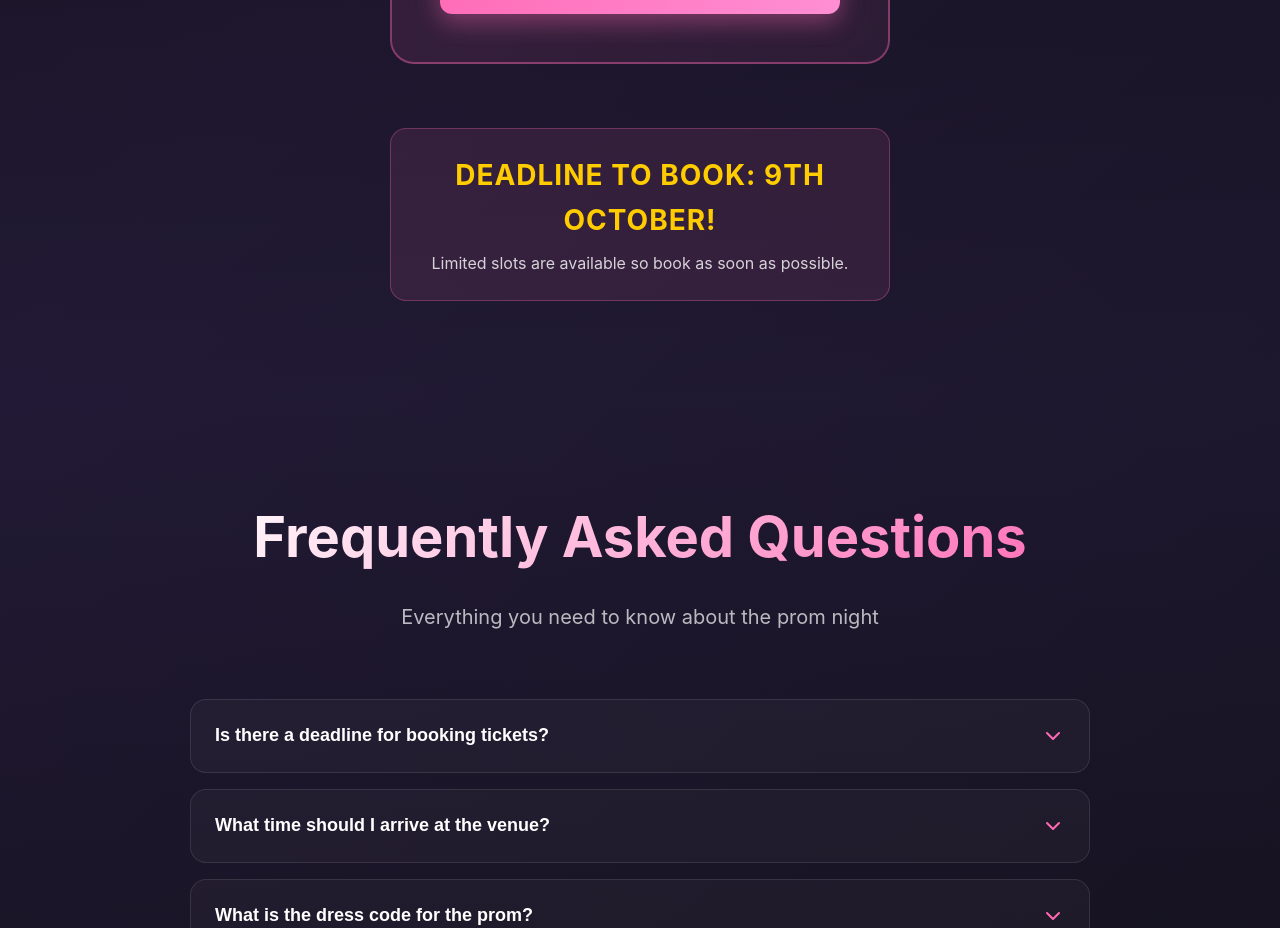
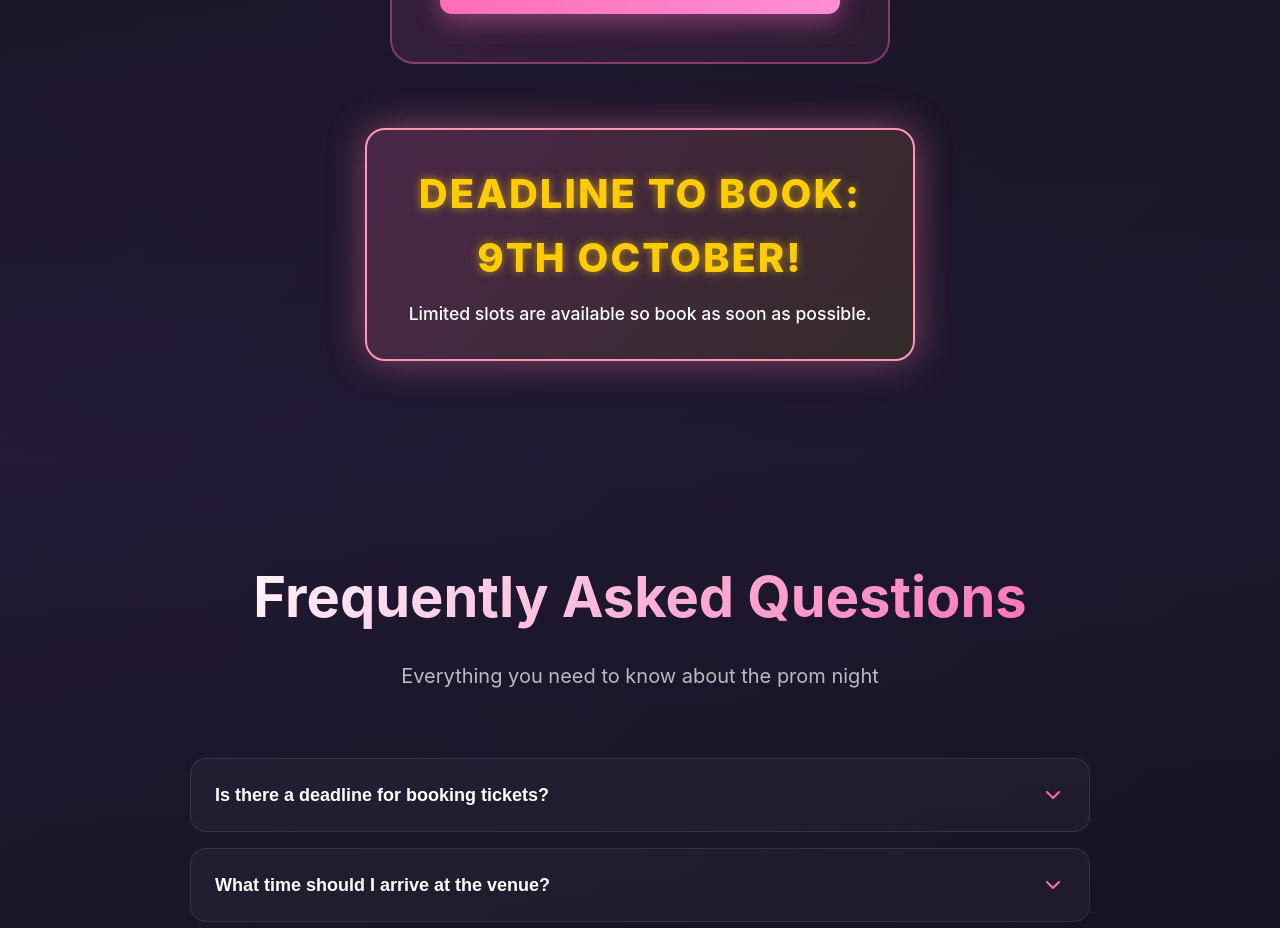
Before and after one commit to Architrb1795/prom, a React (Vite) app: page / in a window 1280 px wide. Shown: the part 3777-4705 px from the top of the page. Built offline with nearby package versions, Linux system fonts and the light colour scheme; the HTML template or start-up script is replaced by a standard one.

Commit message:
Updated Pricing.css

```diff
--- a/src/components/Pricing.css
+++ b/src/components/Pricing.css
@@ -253,27 +253,45 @@
 
 .deadline-notice {
   text-align: center;
-  margin-top: 4rem; /* Space below the pricing card */
-  padding: 1.5rem;
-  background: rgba(255, 105, 180, 0.1); /* Subtle pink background */
-  border: 1px solid rgba(255, 105, 180, 0.3);
-  border-radius: 16px;
-  max-width: 500px; /* Matches the width of your card */
+  margin-top: 4rem;
+  margin-bottom: 0; /* REMOVED SPACE BELOW */
+  padding: 2rem; /* Increased padding for more presence */
+  background: linear-gradient(135deg, rgba(255, 105, 180, 0.2) 0%, rgba(255, 204, 0, 0.1) 100%); /* A more vibrant gradient */
+  border: 2px solid #ffcc00; /* Thicker, attention-grabbing border */
+  border-radius: 20px; /* Slightly more rounded */
+  max-width: 550px; /* Slightly wider */
   margin-left: auto;
   margin-right: auto;
+  box-shadow: 0 0 30px rgba(255, 204, 0, 0.4); /* Glowing effect */
+  animation: pulseBorder 2s infinite alternate; /* Pulsing animation for the border */
 }
 
+@keyframes pulseBorder {
+  from {
+    border-color: #ffcc00;
+    box-shadow: 0 0 20px rgba(255, 204, 0, 0.3);
+  }
+  to {
+    border-color: #ff8fd4; /* Pulse to a pinkish hue */
+    box-shadow: 0 0 40px rgba(255, 105, 180, 0.5);
+  }
+}
+
+
 .deadline-title {
-  font-size: 1.75rem; /* Big font size */
-  font-weight: 700;   /* Bold */
-  color: #ffcc00;      /* Bright yellow/gold to grab attention */
+  font-size: clamp(1.8rem, 4vw, 2.5rem); /* Larger and responsive */
+  font-weight: 800;   /* Extra Bold */
+  color: #ffcc00;      /* Still bright yellow, but more dominant */
   text-transform: uppercase;
-  letter-spacing: 1px;
-  margin-bottom: 0.5rem;
+  letter-spacing: 2px; /* More spacing for impact */
+  margin-bottom: 0.75rem;
+  text-shadow: 0 0 10px rgba(255, 204, 0, 0.6); /* Text glow */
 }
 
 .deadline-subtitle {
-  font-size: 1rem;
-  color: rgba(255, 255, 255, 0.8);
+  font-size: 1.1rem; /* Slightly larger */
+  color: #ffffff; /* White for better contrast */
+  font-weight: 500;
   margin: 0;
+  line-height: 1.4;
 }
```
